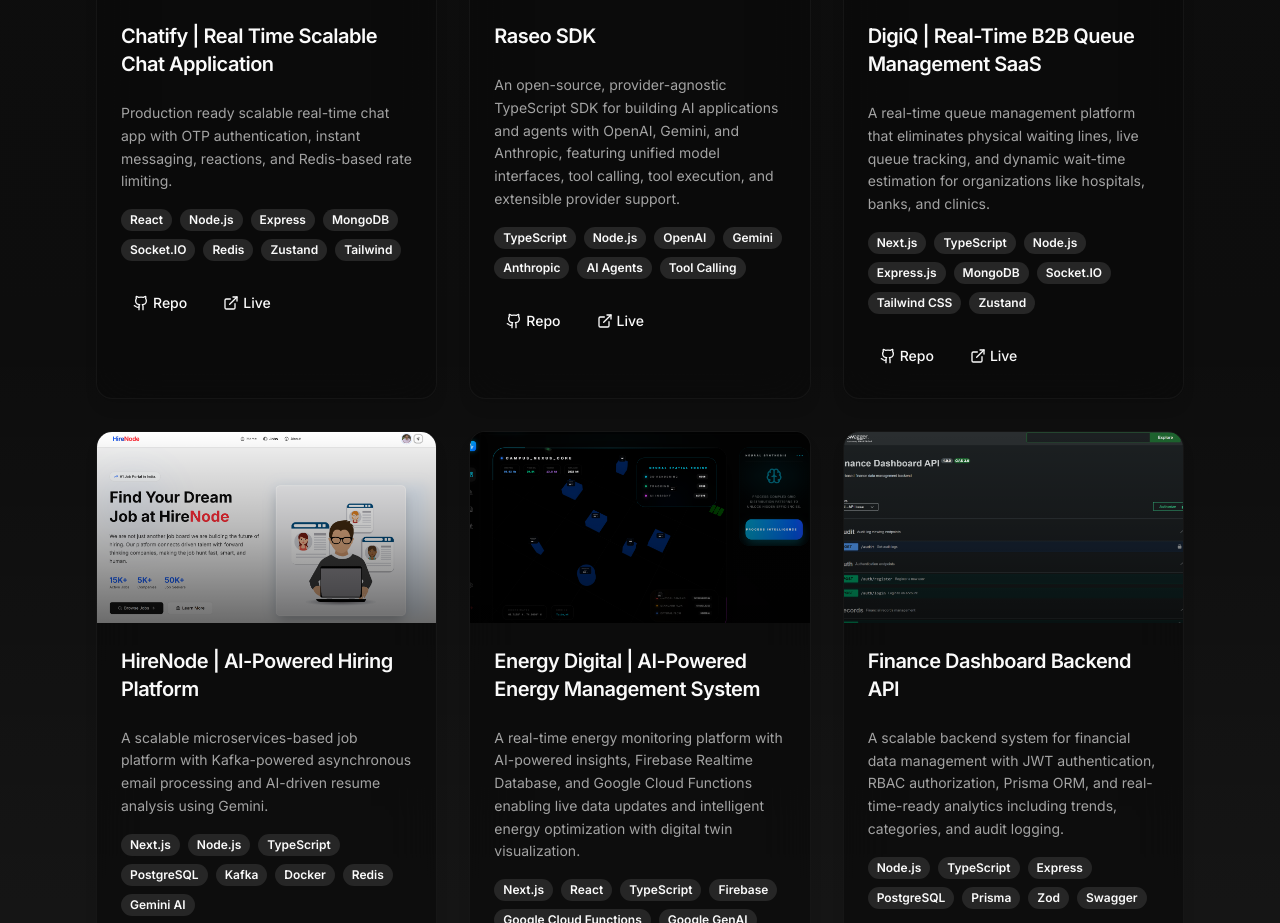
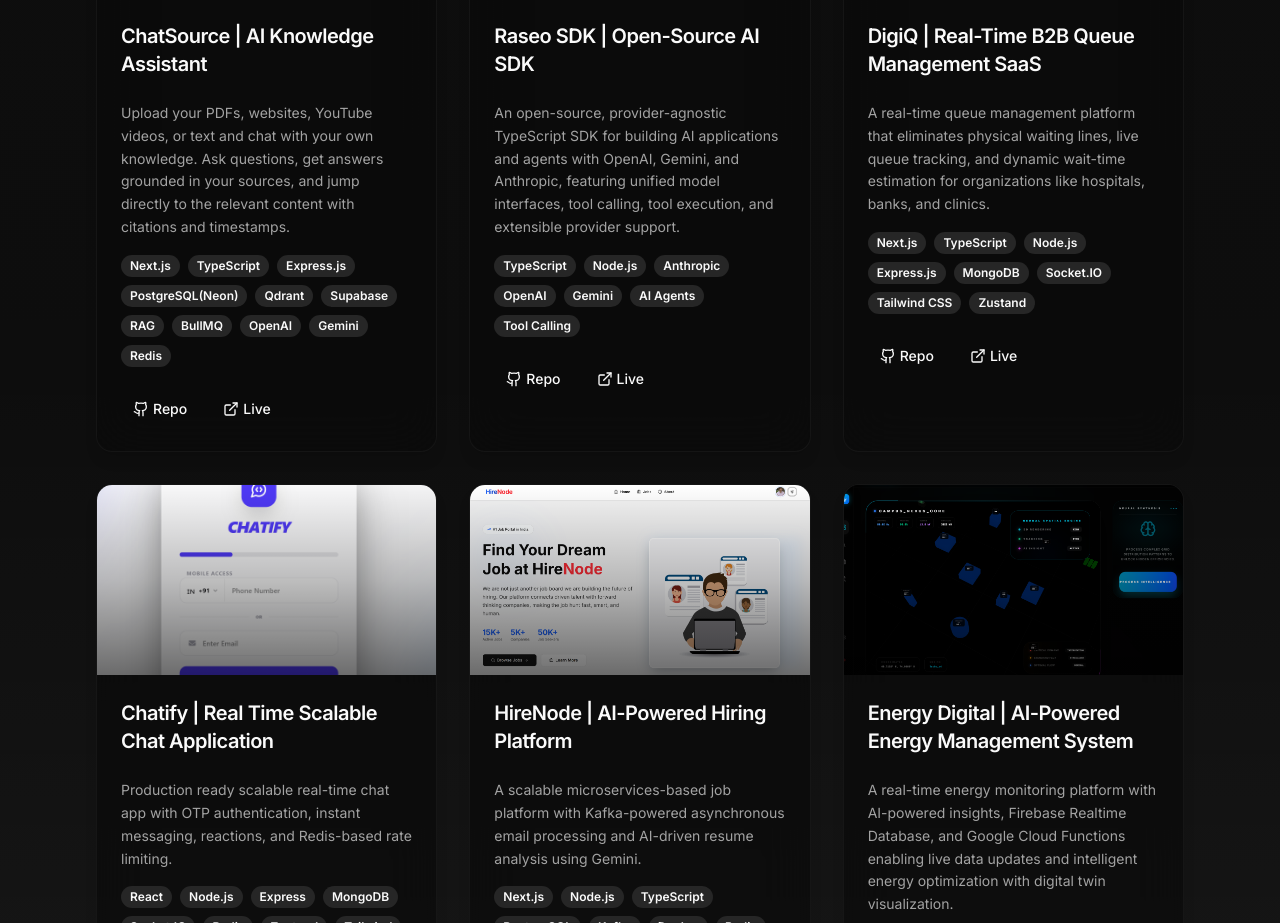
Before and after one commit to 21aansh06/Portfolio, a Next.js app: page / in a window 1280 px wide. Shown: the part 2449-3372 px from the top of the page. Built offline with nearby package versions, Linux system fonts and the light colour scheme; no server answers.

Commit message:
added one project

```diff
--- a/data/projects.ts
+++ b/data/projects.ts
@@ -1,34 +1,38 @@
 export const projects = [
+  {
+    "title": "ChatSource | AI Knowledge Assistant",
+    "description": "Upload your PDFs, websites, YouTube videos, or text and chat with your own knowledge. Ask questions, get answers grounded in your sources, and jump directly to the relevant content with citations and timestamps.",
+    "badges": [
+      "Next.js",
+      "TypeScript",
+      "Express.js",
+      "PostgreSQL(Neon)",
+      "Qdrant",
+      "Supabase",
+      "RAG",
+      "BullMQ",
+      "OpenAI",
+      "Gemini",
+      "Redis"
+    ],
+    "grant": null,
+    "links": {
+      "github": "https://github.com/21aansh06/ChatSource",
+      "live": "https://chat-source.vercel.app"
+    },
+    "image": "/Projects_Screenshots/ChatSource/ChatSource.png"
+  },
+
 
   {
-    title: "Chatify | Real Time Scalable Chat Application",
-    description: "Production ready scalable real-time chat app with OTP authentication, instant messaging, reactions, and Redis-based rate limiting.",
-    badges: [
-      "React",
-      "Node.js",
-      "Express",
-      "MongoDB",
-      "Socket.IO",
-      "Redis",
-      "Zustand",
-      "Tailwind",
-    ],
-    grant: null,
-    links: {
-      github: "https://github.com/21aansh06/Chatify",
-      live: "https://chatify-beta-five.vercel.app",
-    },
-    image: "/Projects_Screenshots/Chatify/chatify.png",
-  },
-  {
-    "title": "Raseo SDK",
+    "title": "Raseo SDK | Open-Source AI SDK",
     "description": "An open-source, provider-agnostic TypeScript SDK for building AI applications and agents with OpenAI, Gemini, and Anthropic, featuring unified model interfaces, tool calling, tool execution, and extensible provider support.",
     "badges": [
       "TypeScript",
       "Node.js",
+      "Anthropic",
       "OpenAI",
       "Gemini",
-      "Anthropic",
       "AI Agents",
       "Tool Calling"
     ],
@@ -50,6 +54,26 @@
       live: "https://digi-q-on9h.vercel.app/",
     },
     image: "/Projects_Screenshots/DigiQ/DigiQ.png",
+  },
+  {
+    title: "Chatify | Real Time Scalable Chat Application",
+    description: "Production ready scalable real-time chat app with OTP authentication, instant messaging, reactions, and Redis-based rate limiting.",
+    badges: [
+      "React",
+      "Node.js",
+      "Express",
+      "MongoDB",
+      "Socket.IO",
+      "Redis",
+      "Zustand",
+      "Tailwind",
+    ],
+    grant: null,
+    links: {
+      github: "https://github.com/21aansh06/Chatify",
+      live: "https://chatify-beta-five.vercel.app",
+    },
+    image: "/Projects_Screenshots/Chatify/chatify.png",
   },
   {
     "title": "HireNode | AI-Powered Hiring Platform",
```
